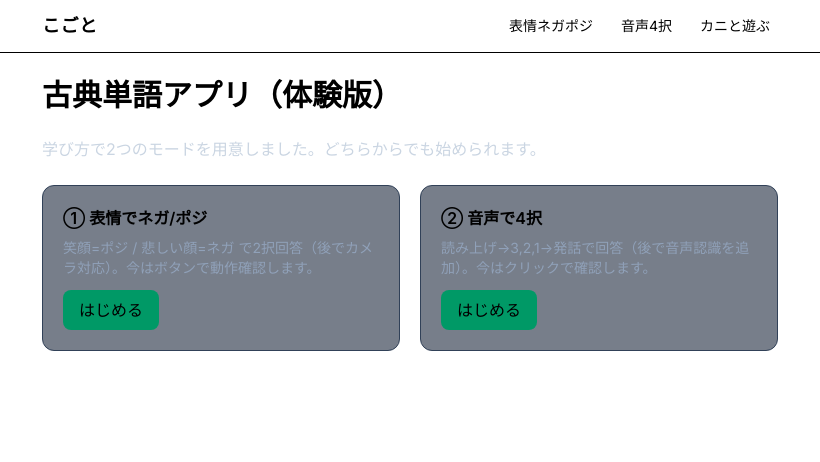
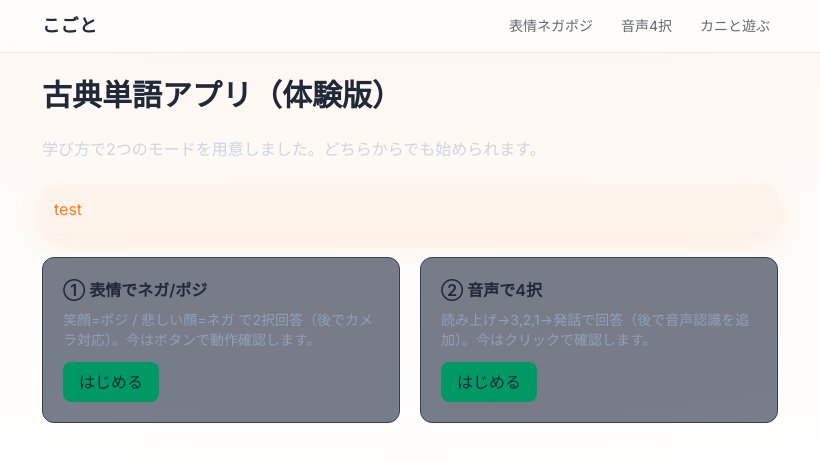
Before and after one commit to vonaskr/KotenWordAPP, a React (Vite) app: page / in a window 1280 px wide. Shown: the top 462 px of the page, without its empty margins (230-1050 px from the left). Built offline with nearby package versions, Linux system fonts and the light colour scheme.

Commit message:
fix : background and color theme

```diff
--- a/postcss.config.cjs
+++ b/postcss.config.cjs
@@ -1,5 +1,6 @@
-module.exports = {
-  plugins: {
-    "@tailwindcss/postcss": {},
-  },
-};
+// module.exports = {
+//   plugins: {
+//     "@tailwindcss/postcss": {},
+//   },
+// };
+module.exports = { plugins: { "@tailwindcss/postcss": {} } };
--- a/src/index.css
+++ b/src/index.css
@@ -1,7 +1,28 @@
 @import "tailwindcss";
 
+/* ★ v4 推奨: デザイントークンは @theme で定義 */
+@theme {
+  --color-primary-50:  #FFF4EC;
+  --color-primary-100: #FFE6D3;
+  --color-primary-200: #FFD1B0;
+  --color-primary-300: #FFBD8D;
+  --color-primary-400: #FFA867;
+  --color-primary-500: #FF9443;
+  --color-primary-600: #FF8C3A;
+  --color-primary-700: #FF7A1A;
+
+  --color-ink:   #1F2937;
+  --color-muted: #F7F7F9;
+
+  --shadow-soft: 0 10px 30px rgba(0,0,0,0.06);
+  --shadow-card: 0 8px 24px rgba(255,122,26,0.12);
+
+  --radius-xl2: 1rem;
+}
+
 body {
-  font-family: Inter, ui-sans-serif, system-ui, -apple-system, "Segoe UI", Roboto, "Hiragino Kaku Gothic ProN", "Noto Sans JP", sans-serif;
+  font-family: Inter, ui-sans-serif, system-ui, -apple-system, "Segoe UI", Roboto,
+               "Hiragino Kaku Gothic ProN","Noto Sans JP", sans-serif;
 }
 
 /* :root {
--- a/src/pages/Home.tsx
+++ b/src/pages/Home.tsx
@@ -5,7 +5,8 @@ export default function Home() {
     <div className="grid gap-6">
       <h1 className="text-3xl font-bold">古典単語アプリ（体験版）</h1>
       <p className="text-slate-300">学び方で2つのモードを用意しました。どちらからでも始められます。</p>
-
+      <p className="bg-primary-50 text-primary-700 shadow-card rounded-xl p-3
+">test</p>
       <div className="grid md:grid-cols-2 gap-5">
         <div className="bg-slate-800/60 border border-slate-700 rounded-xl p-5">
           <h2 className="font-semibold mb-2">① 表情でネガ/ポジ</h2>
--- a/tailwind.config.cjs
+++ b/tailwind.config.cjs
@@ -1,19 +1,21 @@
-module.exports = {
+// tailwind.config.js  ← 新規（ESM）
+export default {
   content: ["./index.html", "./src/**/*.{ts,tsx}"],
   theme: {
     extend: {
       colors: {
-        primary: { 50:"#FFF4EC", 100:"#FFE6D3", 200:"#FFD1B0", 300:"#FFBD8D",
-                   400:"#FFA867", 500:"#FF9443", 600:"#FF8C3A", 700:"#FF7A1A" },
+        primary: {
+          50:"#FFF4EC",100:"#FFE6D3",200:"#FFD1B0",300:"#FFBD8D",
+          400:"#FFA867",500:"#FF9443",600:"#FF8C3A",700:"#FF7A1A"
+        },
         ink: "#1F2937",
-        muted: "#F7F7F9"
+        muted: "#F7F7F9",
       },
       boxShadow: {
         soft: "0 10px 30px rgba(0,0,0,0.06)",
-        card: "0 8px 24px rgba(255,122,26,0.12)"  // オレンジ寄りの柔らかい影
+        card: "0 8px 24px rgba(255,122,26,0.12)",
       },
-      borderRadius: { xl2: "1rem" }
-    }
+    },
   },
   plugins: [],
 };
```
